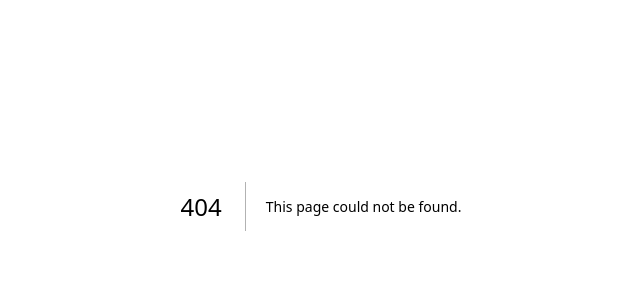
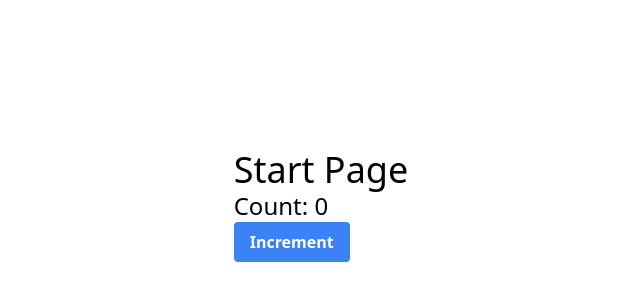
Before and after one commit to MarkStreek/QuintorCatalogFrontEnd, a Next.js app in the folder frontend/: page /start in a window 1280 px wide. Before the commit this address had no page. Shown: the part 194-494 px from the top of the page, without its empty margins (319-959 px from the left). Built offline with nearby package versions, Linux system fonts and the light colour scheme.

Commit message:
created a little page to test the routering and css tailwind

```diff
--- /dev/null
+++ b/frontend/src/pages/start/index.tsx
@@ -0,0 +1,22 @@
+import { useState } from "react";
+import React from "react";
+
+export default function StartPage() {
+    // Use state to keep track of the count
+    const [count, setCount] = useState(0);
+
+    // Function that handles the click event
+    const handleClick = () => {
+        setCount(count + 1);
+    }
+    // Return the JSX that will be rendered
+    return (
+        <div className="flex justify-center items-center h-screen">
+            <div>
+                <h1 className="text-4xl">Start Page</h1>
+                <p className="text-2xl">Count: {count}</p>
+                <button className="bg-blue-500 hover:bg-blue-700 text-white font-bold py-2 px-4 rounded" onClick={handleClick}>Increment</button>
+            </div>
+        </div>
+    );
+}
```
